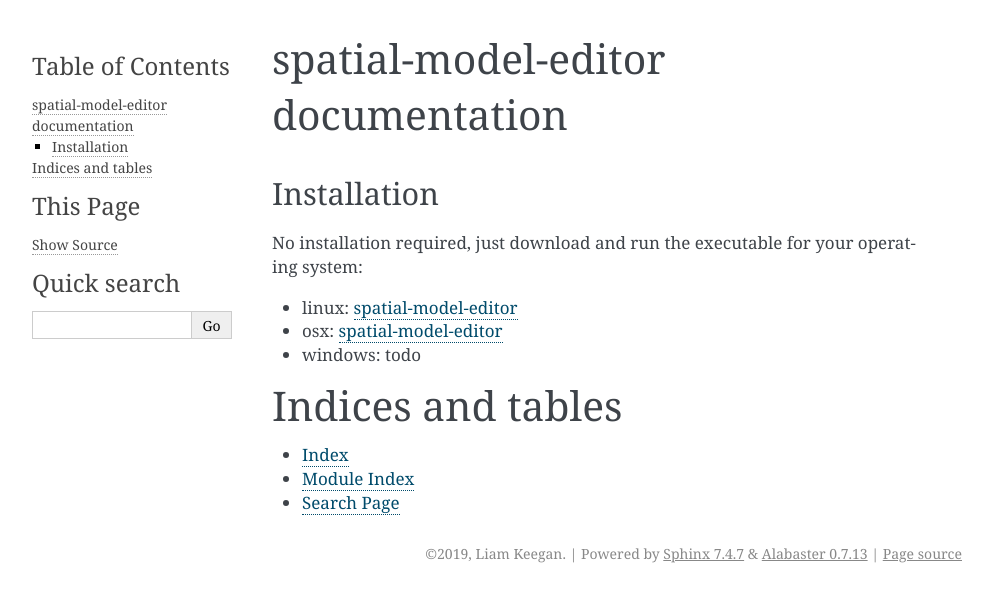
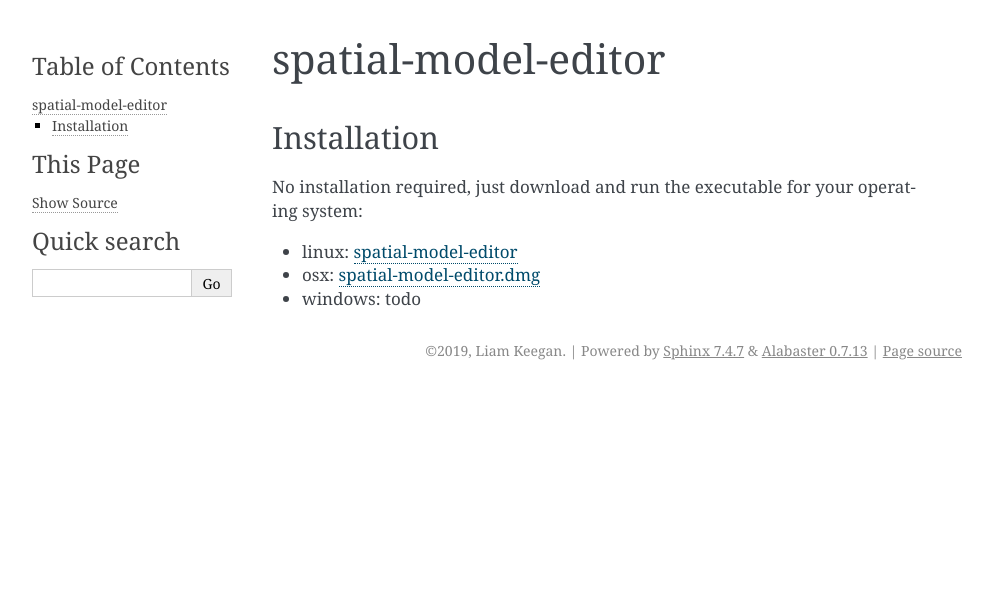
Before and after one commit to spatial-model-editor/spatial-model-editor, a Sphinx documentation site: the page built from docs/index.rst, in a window 1280 px wide. Shown: the top 602 px of the page, without its empty margins (148-1141 px from the left). Built offline with Sphinx 7.4.7, drawn with Linux system fonts in a browser that asks for light colours.

Commit message:
update docs

```diff
--- a/docs/index.rst
+++ b/docs/index.rst
@@ -1,5 +1,5 @@
-spatial-model-editor documentation
-==================================
+spatial-model-editor
+====================
 
 .. toctree::
    :maxdepth: 2
@@ -11,12 +11,5 @@ Installation
 No installation required, just download and run the executable for your operating system:
 
 * linux: `spatial-model-editor <https://github.com/lkeegan/spatial-model-editor/releases/latest/download/spatial-model-editor>`_
-* osx: `spatial-model-editor <https://github.com/lkeegan/spatial-model-editor/releases/latest/download/spatial-model-editor.dmg>`_
+* osx: `spatial-model-editor.dmg <https://github.com/lkeegan/spatial-model-editor/releases/latest/download/spatial-model-editor.dmg>`_
 * windows: todo
-
-Indices and tables
-==================
-
-* :ref:`genindex`
-* :ref:`modindex`
-* :ref:`search`
```
